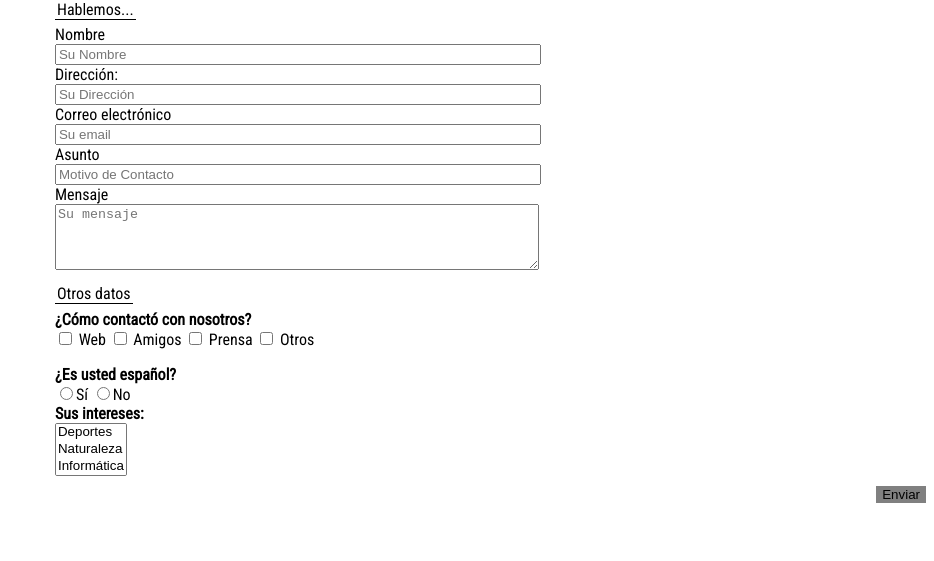
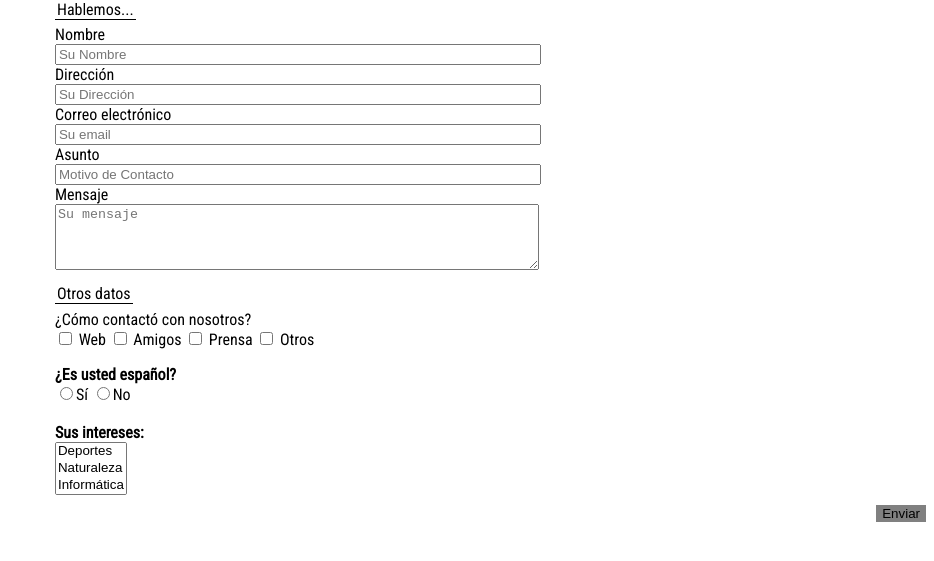
Before and after one commit to mantelop/UF1843-antelo-pereira-manuel, a plain HTML site: page index.html in a window 1280 px wide. Shown: the part 89-650 px from the top of the page, without its empty margins (346-1280 px from the left). Drawn offline with Linux system fonts and the light colour scheme.

Commit message:
para entregar

```diff
--- a/index.html
+++ b/index.html
@@ -16,7 +16,7 @@
       <legend>Hablemos...</legend>
       <label for="nombre">Nombre</label>
       <input type="text" id="nombre" name="nombre" required placeholder="Su Nombre"><br>
-      <label for="direccion">Dirección:</label>
+      <label for="direccion">Dirección</label>
       <input type="text" id="direccion" name="direccion" required placeholder="Su Dirección"><br>
       <label for="correo">Correo electrónico</label>
       <input type="email" id="correo" name="correo" required placeholder="Su email"><br>
@@ -28,7 +28,7 @@
 
     <fieldset class="secundario">
       <legend>Otros datos</legend>
-      <label for="contacto">¿Cómo contactó con nosotros?</label><br>
+      <label id="contacto">¿Cómo contactó con nosotros?</label><br>
       <input type="checkbox" id="web" value="web" aria-label="Contactó con nosotros a través de nuestra página web">
       <label for="web">Web</label>
       <input type="checkbox" id="amigos" value="amigos" aria-label="Contactó con nosotros a través de amigos">
@@ -36,11 +36,11 @@
       <input type="checkbox" id="prensa" value="prensa" aria-label="Contactó con nosotros a través de la prensa">
       <label for="prensa">Prensa</label>
       <input type="checkbox" id="otros" value="otros" aria-label="Contactó con nosotros a través de otro medio">
-      <label for="otros">Otros</label><br>
+      <label for="otros">Otros</label>
 
       <p>¿Es usted español?</p>
       <label><input type="radio" name="espanol" value="si">Sí</label>
-      <label><input type="radio" name="espanol" value="no">No</label><br>
+      <label><input type="radio" name="espanol" value="no">No</label><br><br>
 
       <label for="intereses">Sus intereses:</label><br>
       <select id="intereses" name="intereses" size="3" aria-label="Intereses">
```
Also changed, not shown: styles.css (line endings or trailing spaces).
